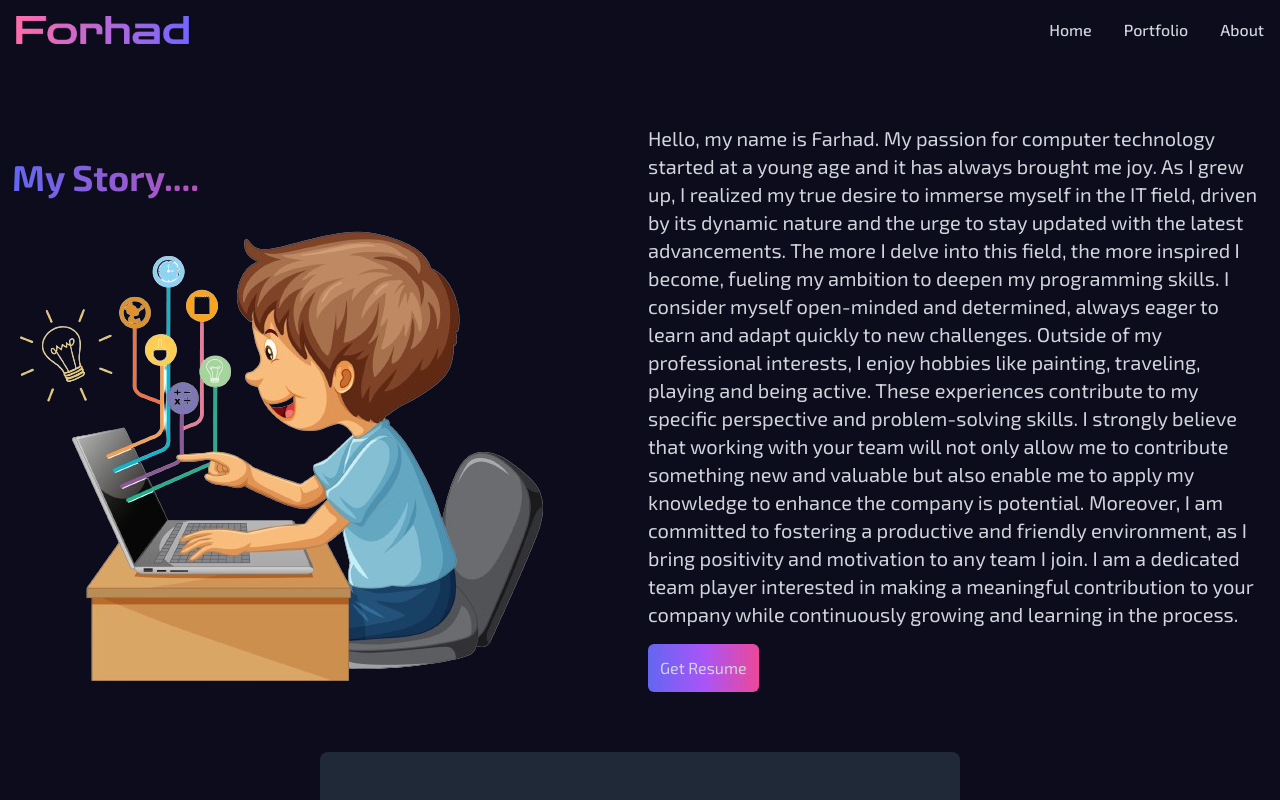
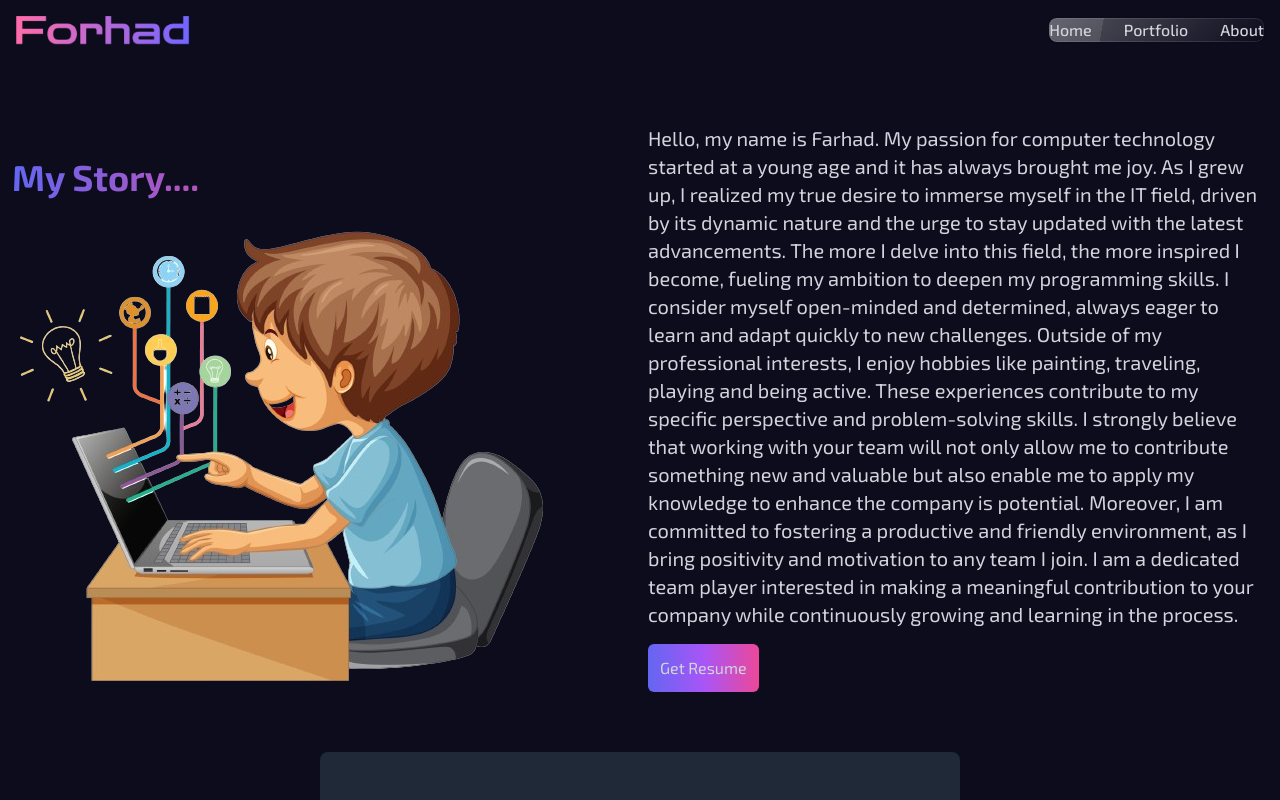
Before and after one commit to forhadhossen1/Forhad-Hossen, a React (Vite) app: page /about in a window 1280 px wide. Shown: the top 800 px of the page. Built offline with nearby package versions, Linux system fonts and the light colour scheme.

Commit message:
added motion about full page

```diff
--- a/src/Components/Navbar.jsx
+++ b/src/Components/Navbar.jsx
@@ -1,6 +1,7 @@
 import { useState } from "react";
 import logo from "../assets/logo1.png"
 import { NavLink } from "react-router-dom";
+import "./Skill.css"
 
 const Navbar = () => {
     const [isMenuOpen, setIsMenuOpen] = useState(false);
@@ -30,7 +31,7 @@
                 </button>
 
                 <div className={`w-full md:block md:w-auto ${isMenuOpen ? 'block' : 'hidden'}`} id="navbar-default">
-                    <ul className="font-medium flex flex-col p-4 md:p-0 mt-4 border border-gray-100 rounded-lg bg-transparent md:flex-row md:space-x-8 rtl:space-x-reverse md:mt-0 md:border-0 md:bg-transparent dark:bg-gray-800 md:dark:bg-gray-900 dark:border-gray-70">
+                    <ul className="font-medium flex flex-col p-4 md:p-0 mt-4 border border-gray-100 rounded-lg bg-transparent md:flex-row md:space-x-8 rtl:space-x-reverse md:mt-0 md:border-0 md:glass dark:bg-gray-800 md:dark:bg-gray-900 dark:border-gray-70">
 
                         <li> <NavLink to='/' className="block py-2 px-3 text-gray-300 rounded hover:bg-gray-100 md:hover:bg-transparent md:border-0 md:hover:text-blue-700 md:p-0 dark:text-white md:dark:hover:text-blue-500 dark:hover:bg-gray-700 dark:hover:text-white md:dark:hover:bg-transparent" activeClassName="active">Home</NavLink> </li>
 
```
